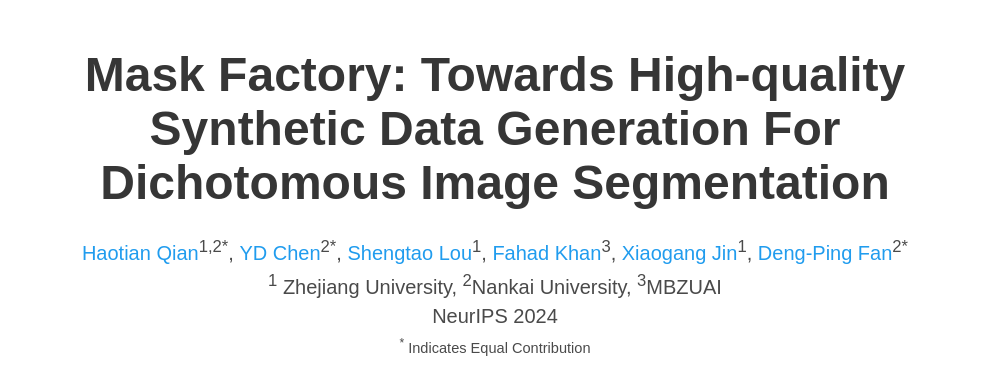
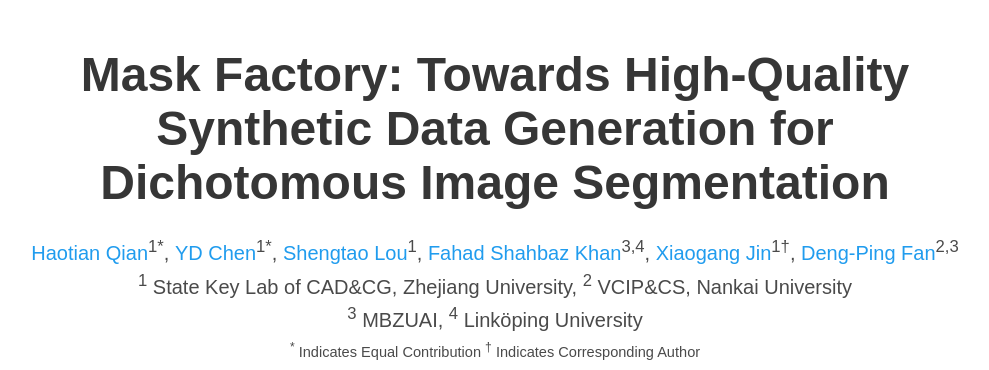
Before and after one commit to Qian-Hao-Tian/MaksFactory, a plain HTML site: page index.html in a window 1280 px wide. Shown: the top 370 px of the page, without its empty margins (145-1134 px from the left). Drawn offline with nearby package versions, Linux system fonts and the light colour scheme; some icons are missing; a web font is replaced by a local one.

Commit message:
update author

```diff
--- a/index.html
+++ b/index.html
@@ -52,28 +52,40 @@
       <div class="container is-max-desktop">
         <div class="columns is-centered">
           <div class="column has-text-centered">
+
             <!-- Paper information -->
-            <h1 class="title is-1 publication-title">Mask Factory: Towards High-quality Synthetic Data Generation For
+            <h1 class="title is-1 publication-title">Mask Factory: Towards High-Quality Synthetic Data Generation for
               Dichotomous Image Segmentation</h1>
             <div class="is-size-5 publication-authors">
               <!-- Paper authors -->
               <span class="author-block">
-                <a href="LINK TO HAOTIAN QIAN PROFILE" target="_blank">Haotian Qian</a><sup>1,2*</sup>,</span>
+                <a href="LINK TO HAOTIAN QIAN PROFILE" target="_blank">Haotian Qian</a><sup>1*</sup>,
+              </span>
               <span class="author-block">
-                <a href="LINK TO YD CHEN PROFILE" target="_blank">YD Chen</a><sup>2*</sup>,</span>
+                <a href="LINK TO YD CHEN PROFILE" target="_blank">YD Chen</a><sup>1*</sup>,
+              </span>
               <span class="author-block">
-                <a href="LINK TO SHENGTAO LOU PROFILE" target="_blank">Shengtao Lou</a><sup>1</sup>,</span>
+                <a href="LINK TO SHENGTAO LOU PROFILE" target="_blank">Shengtao Lou</a><sup>1</sup>,
+              </span>
               <span class="author-block">
-                <a href="LINK TO FAHAD SHAHBAZ KHAN PROFILE" target="_blank">Fahad Khan</a><sup>3</sup>,</span>
+                <a href="LINK TO FAHAD SHAHBAZ KHAN PROFILE" target="_blank">Fahad Shahbaz Khan</a><sup>3,4</sup>,
+              </span>
               <span class="author-block">
-                <a href="LINK TO XIAOGANG JIN PROFILE" target="_blank">Xiaogang Jin</a><sup>1</sup>,</span>
+                <a href="LINK TO XIAOGANG JIN PROFILE" target="_blank">Xiaogang Jin</a><sup>1†</sup>,
+              </span>
               <span class="author-block">
-                <a href="LINK TO DENG-PING FAN PROFILE" target="_blank">Deng-Ping Fan</a><sup>2*</sup></span>
+                <a href="LINK TO DENG-PING FAN PROFILE" target="_blank">Deng-Ping Fan</a><sup>2,3</sup>
+              </span>
             </div>
             <div class="is-size-5 publication-authors">
-              <span class="author-block"> <sup>1</sup> Zhejiang University, <sup>2</sup>Nankai University,
-                <sup>3</sup>MBZUAI<br>NeurIPS 2024</span>
-              <span class="eql-cntrb"><small><br><sup>*</sup> Indicates Equal Contribution</small></span>
+              <div style="display: inline-block; text-align: center;">
+                <span class="author-block"><sup>1</sup> State Key Lab of CAD&CG, Zhejiang University, <sup>2</sup>
+                  VCIP&CS, Nankai University</span><br>
+                <span class="author-block"><sup>3</sup> MBZUAI, <sup>4</sup> Linköping University</span>
+              </div>
+              <span class="eql-cntrb">
+                <small><br><sup>*</sup> Indicates Equal Contribution <sup>†</sup> Indicates Corresponding Author</small>
+              </span>
             </div>
             <!-- Paper links -->
             <div class="column has-text-centered">
@@ -147,7 +159,10 @@
         <!-- </video> -->
         <img src="static/images/1.png" alt="MY ALT TEXT" />
         <h2 class="subtitle has-text-centered">
-          This figure Shows the edited masks from the first stage and the corresponding images generated in the second stage. In the examples, we transformed the viewpoint of park benches and tables from a frontal view to a top-down view and edited their shapes, changing park benches from curved to square edges and tables from square to circular shapes.
+          This figure Shows the edited masks from the first stage and the corresponding images generated in the second
+          stage. In the examples, we transformed the viewpoint of park benches and tables from a frontal view to a
+          top-down view and edited their shapes, changing park benches from curved to square edges and tables from
+          square to circular shapes.
         </h2>
       </div>
     </div>
@@ -162,7 +177,20 @@
           <h2 class="title is-3">Abstract</h2>
           <div class="content has-text-justified">
             <p>
-              <em>Dichotomous</em> Image Segmentation (DIS) tasks require highly precise annotations, and traditional dataset creation methods are labor intensive, costly, and require extensive domain expertise. Although using synthetic data for DIS is a promising solution to these challenges, current generative models and techniques struggle with the issues of scene deviations, noise-induced errors, and limited training sample variability. To address these issues, we introduce a novel approach, MaskFactory, which provides a scalable solution for generating diverse and precise datasets, markedly reducing preparation time and costs. We first introduce a general mask editing method that combines rigid and non-rigid editing techniques to generate high-quality synthetic masks. Specially, rigid editing leverages geometric priors from diffusion models to achieve precise viewpoint transformations under zero-shot conditions, while non-rigid editing employs adversarial training and self-attention mechanisms for complex, topologically consistent modifications. Then, we generate pairs of high-resolution image and accurate segmentation mask using a multi-conditional control generation method. Finally, our experiments on the widely-used DIS5K dataset benchmark demonstrate superior performance in quality and efficiency compared to existing methods. Codes will be publicly available.
+              <em>Dichotomous</em> Image Segmentation (DIS) tasks require highly precise annotations, and traditional
+              dataset creation methods are labor intensive, costly, and require extensive domain expertise. Although
+              using synthetic data for DIS is a promising solution to these challenges, current generative models and
+              techniques struggle with the issues of scene deviations, noise-induced errors, and limited training sample
+              variability. To address these issues, we introduce a novel approach, MaskFactory, which provides a
+              scalable solution for generating diverse and precise datasets, markedly reducing preparation time and
+              costs. We first introduce a general mask editing method that combines rigid and non-rigid editing
+              techniques to generate high-quality synthetic masks. Specially, rigid editing leverages geometric priors
+              from diffusion models to achieve precise viewpoint transformations under zero-shot conditions, while
+              non-rigid editing employs adversarial training and self-attention mechanisms for complex, topologically
+              consistent modifications. Then, we generate pairs of high-resolution image and accurate segmentation mask
+              using a multi-conditional control generation method. Finally, our experiments on the widely-used DIS5K
+              dataset benchmark demonstrate superior performance in quality and efficiency compared to existing methods.
+              Codes will be publicly available.
             </p>
           </div>
         </div>
@@ -180,11 +208,17 @@
         <h2 class="title is-3">Workflow</h2>
         <div class="item">
           <div style="display: flex; justify-content: center; align-items: center; height: 80vh;">
-          <img src="static/images/workflow.png" alt="MY ALT TEXT" style="max-width: 100%; max-height: 100%; object-fit: contain;"/>
+            <img src="static/images/workflow.png" alt="MY ALT TEXT"
+              style="max-width: 100%; max-height: 100%; object-fit: contain;" />
           </div>
           <div style="max-width: 950px; margin: 0 auto;">
             <h2 class="subtitle has-text-centered">
-            We propose a two-step method that synthesizes high-quality and diverse object masks via mask editing and generates corresponding high-resolution images using a multi-conditional control generation method. In the first stage, we generate new masks by applying rigid and non-rigid editing to the existing ground truth masks. In the second stage, we use the generated masks and their corresponding extracted Canny edges as conditions, along with a prompt representing the category, to generate RGB images. This process forms paired data for our generative model.
+              We propose a two-step method that synthesizes high-quality and diverse object masks via mask editing and
+              generates corresponding high-resolution images using a multi-conditional control generation method. In the
+              first stage, we generate new masks by applying rigid and non-rigid editing to the existing ground truth
+              masks. In the second stage, we use the generated masks and their corresponding extracted Canny edges as
+              conditions, along with a prompt representing the category, to generate RGB images. This process forms
+              paired data for our generative model.
             </h2>
           </div>
         </div>
@@ -201,7 +235,8 @@
         <div id="results-carousel" class="carousel results-carousel">
           <div class="item">
             <div style="display: flex; justify-content: center; align-items: center; height: 80vh;">
-            <img src="static/images/visualresult.png" alt="MY ALT TEXT" style="max-width: 100%; max-height: 100%; object-fit: contain;"/>
+              <img src="static/images/visualresult.png" alt="MY ALT TEXT"
+                style="max-width: 100%; max-height: 100%; object-fit: contain;" />
             </div>
             <div style="max-width: 950px; margin: 0 auto;">
               <h2 class="subtitle has-text-centered">
@@ -211,27 +246,32 @@
           </div>
           <div class="item">
             <div style="display: flex; justify-content: center; align-items: center; height: 80vh;">
-            <img src="static/images/experiment1.png" alt="MY ALT TEXT" style="max-width: 100%; max-height: 100%; object-fit: contain;"/>
+              <img src="static/images/experiment1.png" alt="MY ALT TEXT"
+                style="max-width: 100%; max-height: 100%; object-fit: contain;" />
             </div>
             <div style="max-width: 950px; margin: 0 auto;">
               <h2 class="subtitle has-text-centered">
-              Comparison of experimental results with different generation methods, illustrating the impact of using various numbers of generated images on segmentation task performance.
+                Comparison of experimental results with different generation methods, illustrating the impact of using
+                various numbers of generated images on segmentation task performance.
               </h2>
             </div>
           </div>
           <div class="item">
             <div style="display: flex; justify-content: center; align-items: center; height: 80vh;">
-            <img src="static/images/experiment2.png" alt="MY ALT TEXT" style="max-width: 100%; max-height: 100%; object-fit: contain;"/>
+              <img src="static/images/experiment2.png" alt="MY ALT TEXT"
+                style="max-width: 100%; max-height: 100%; object-fit: contain;" />
             </div>
             <div style="max-width: 950px; margin: 0 auto;">
               <h2 class="subtitle has-text-centered">
-              Comparison of experimental results using different segmentation schemes, demonstrating performance gains with a fixed number of generated images.
+                Comparison of experimental results using different segmentation schemes, demonstrating performance gains
+                with a fixed number of generated images.
               </h2>
             </div>
           </div>
           <div class="item">
             <div style="display: flex; justify-content: center; align-items: center; height: 80vh;">
-            <img src="static/images/UMAP_Distribution.png" alt="MY ALT TEXT" style="max-width: 100%; max-height: 100%; object-fit: contain;"/>
+              <img src="static/images/UMAP_Distribution.png" alt="MY ALT TEXT"
+                style="max-width: 100%; max-height: 100%; object-fit: contain;" />
             </div>
             <div style="max-width: 950px; margin: 0 auto;">
               <h2 class="subtitle has-text-centered">
@@ -241,7 +281,8 @@
           </div>
           <div class="item">
             <div style="display: flex; justify-content: center; align-items: center; height: 80vh;">
-            <img src="static/images/visualresult2.png" alt="MY ALT TEXT" style="max-width: 100%; max-height: 100%; object-fit: contain;"/>
+              <img src="static/images/visualresult2.png" alt="MY ALT TEXT"
+                style="max-width: 100%; max-height: 100%; object-fit: contain;" />
             </div>
             <div style="max-width: 950px; margin: 0 auto;">
               <h2 class="subtitle has-text-centered">
```
Lines whose indentation alone changed are shown as unchanged.
